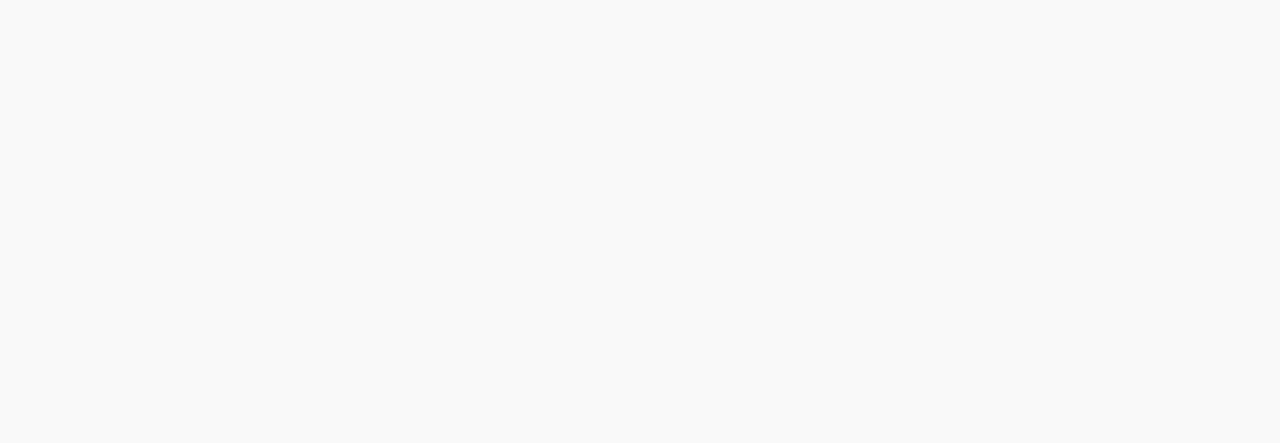
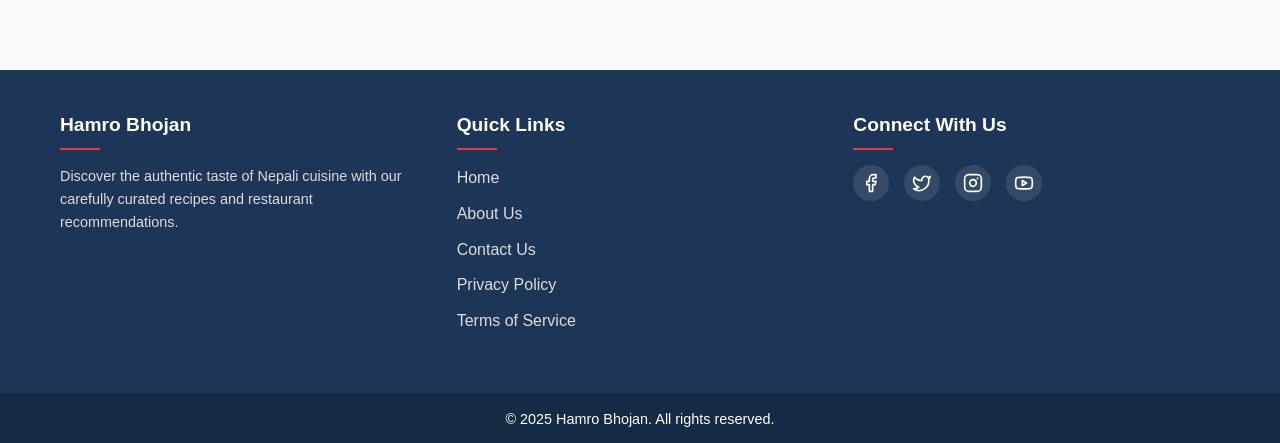
Before and after one commit to bishalk21/restaurant-js, a React (Vite) app: page / in a window 1280 px wide. Shown: the part 1249-1692 px from the top of the page. Before the commit the page ends 1319 px from the top, so only its background shows below. Built offline with nearby package versions, Linux system fonts and the light colour scheme.

Commit message:
footer with links

```diff
--- a/src/components/AppLayout.js
+++ b/src/components/AppLayout.js
@@ -3,6 +3,7 @@
 import Header from "./header/Header";
 import { BrowserRouter, Route, Routes } from "react-router-dom";
 import HomePage from "../pages/home/HomePage";
+import Footer from "./footer/Footer";
 
 const AppLayout = () => {
   const [cartItems, setCartItems] = useState([]);
@@ -23,6 +24,7 @@
           <Routes>
             <Route path="/" element={<HomePage />} />
           </Routes>
+          <Footer />
         </BrowserRouter>
       </div>
     </CartContext.Provider>
--- /dev/null
+++ b/src/components/footer/Footer.js
@@ -0,0 +1,84 @@
+import { Link } from "react-router-dom";
+import { Facebook, Twitter, Instagram, Youtube } from "lucide-react";
+import "./footer.css";
+
+const Footer = () => {
+  return (
+    <footer className="footer">
+      <div className="container footer-container">
+        <div className="footer-section">
+          <h3 className="footer-title">Hamro Bhojan</h3>
+          <p className="footer-description">
+            Discover the authentic taste of Nepali cuisine with our carefully
+            curated recipes and restaurant recommendations.
+          </p>
+        </div>
+
+        <div className="footer-section">
+          <h3 className="footer-title">Quick Links</h3>
+          <ul className="footer-links">
+            <li>
+              <Link to="/">Home</Link>
+            </li>
+            <li>
+              <Link to="/about">About Us</Link>
+            </li>
+            <li>
+              <Link to="/contact">Contact Us</Link>
+            </li>
+            <li>
+              <Link to="/privacy">Privacy Policy</Link>
+            </li>
+            <li>
+              <Link to="/terms">Terms of Service</Link>
+            </li>
+          </ul>
+        </div>
+
+        <div className="footer-section">
+          <h3 className="footer-title">Connect With Us</h3>
+          <div className="social-links">
+            <a
+              href="https://facebook.com"
+              target="_blank"
+              rel="noopener noreferrer"
+            >
+              <Facebook size={20} />
+            </a>
+            <a
+              href="https://twitter.com"
+              target="_blank"
+              rel="noopener noreferrer"
+            >
+              <Twitter size={20} />
+            </a>
+            <a
+              href="https://instagram.com"
+              target="_blank"
+              rel="noopener noreferrer"
+            >
+              <Instagram size={20} />
+            </a>
+            <a
+              href="https://youtube.com"
+              target="_blank"
+              rel="noopener noreferrer"
+            >
+              <Youtube size={20} />
+            </a>
+          </div>
+        </div>
+      </div>
+
+      <div className="footer-bottom">
+        <div className="container">
+          <p>
+            &copy; {new Date().getFullYear()} Hamro Bhojan. All rights reserved.
+          </p>
+        </div>
+      </div>
+    </footer>
+  );
+};
+
+export default Footer;
--- /dev/null
+++ b/src/components/footer/footer.css
@@ -0,0 +1,89 @@
+.footer {
+  background-color: #1d3557;
+  color: #fff;
+  padding-top: 40px;
+}
+
+.footer-container {
+  display: grid;
+  grid-template-columns: repeat(auto-fit, minmax(250px, 1fr));
+  gap: 30px;
+}
+
+.footer-section {
+  margin-bottom: 20px;
+}
+
+.footer-title {
+  font-size: 1.2rem;
+  margin-bottom: 15px;
+  position: relative;
+  padding-bottom: 10px;
+}
+
+.footer-title::after {
+  content: "";
+  position: absolute;
+  bottom: 0;
+  left: 0;
+  width: 40px;
+  height: 2px;
+  background-color: #e63946;
+}
+
+.footer-description {
+  font-size: 0.9rem;
+  line-height: 1.6;
+  color: #ddd;
+}
+
+.footer-links li {
+  margin-bottom: 10px;
+}
+
+.footer-links a {
+  color: #ddd;
+  transition: color 0.3s ease;
+}
+
+.footer-links a:hover {
+  color: #e63946;
+}
+
+.social-links {
+  display: flex;
+  gap: 15px;
+}
+
+.social-links a {
+  display: flex;
+  align-items: center;
+  justify-content: center;
+  width: 36px;
+  height: 36px;
+  background-color: rgba(255, 255, 255, 0.1);
+  border-radius: 50%;
+  transition: background-color 0.3s ease;
+}
+
+.social-links a:hover {
+  background-color: #e63946;
+}
+
+.footer-bottom {
+  background-color: #152a45;
+  padding: 15px 0;
+  margin-top: 30px;
+  text-align: center;
+  font-size: 0.9rem;
+}
+
+@media (max-width: 768px) {
+  .footer-container {
+    grid-template-columns: 1fr;
+  }
+
+  .footer-section {
+    margin-bottom: 30px;
+  }
+}
```
